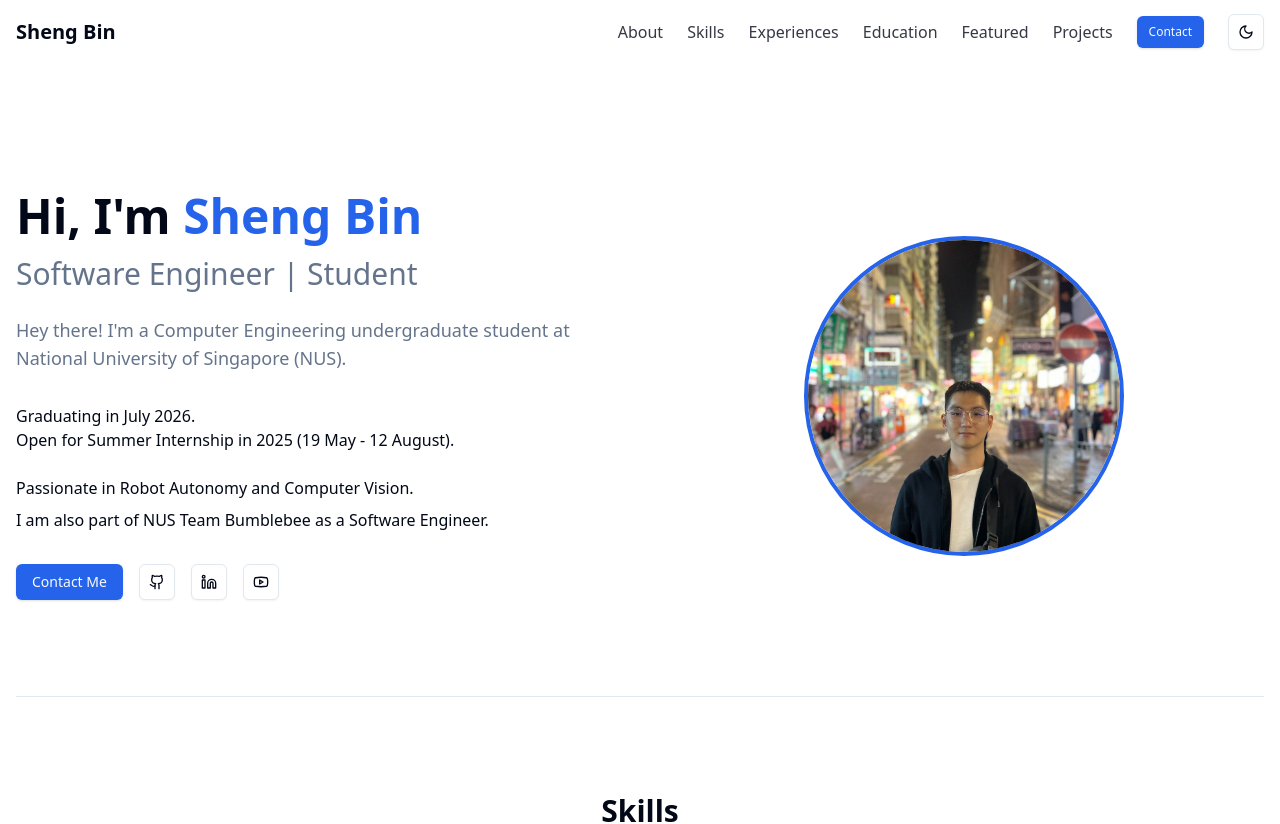
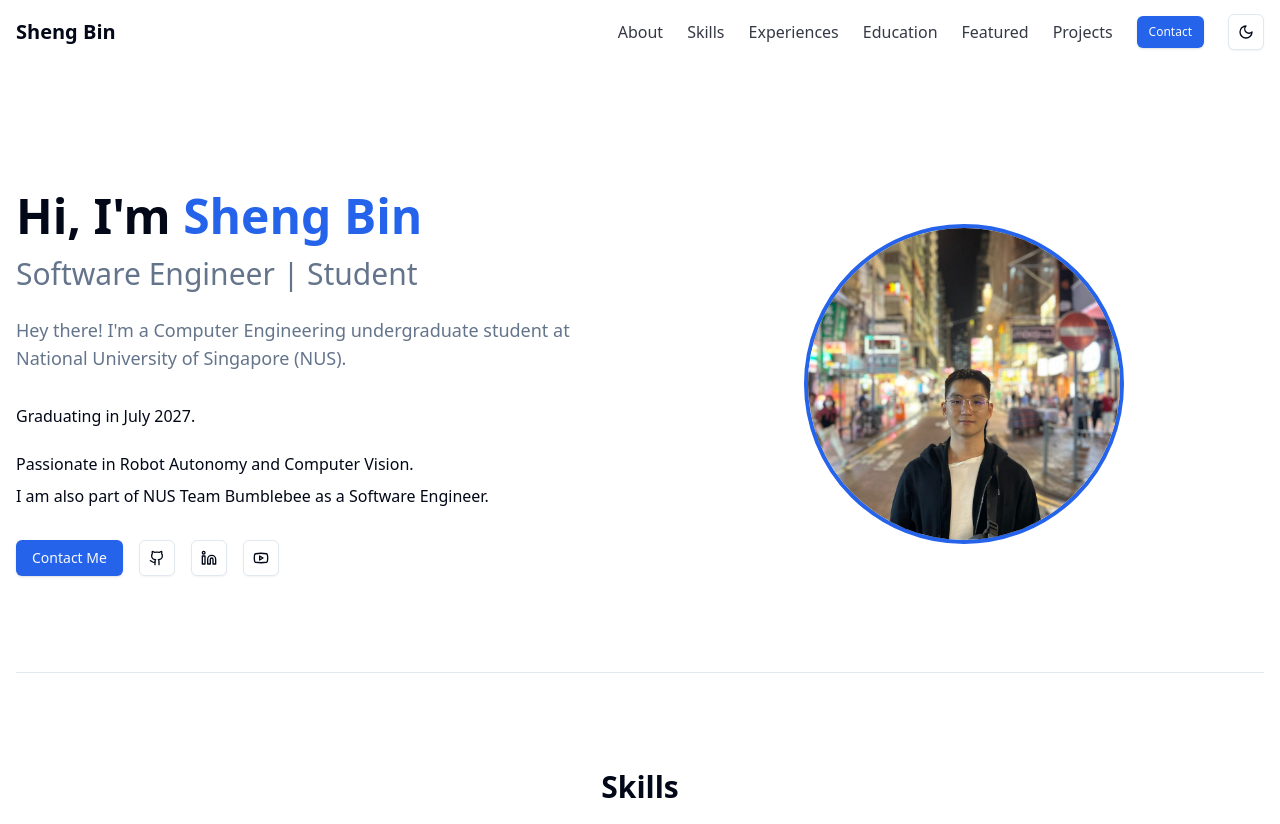
Before and after one commit to ShengBin-101/portfolio, a Next.js app: page / in a window 1280 px wide. Shown: the top 824 px of the page. Built offline with nearby package versions, Linux system fonts and the light colour scheme.

Commit message:
Remove summer internship description

```diff
--- a/components/about-me.tsx
+++ b/components/about-me.tsx
@@ -16,8 +16,7 @@ export default function AboutMe() {
           <p className="text-lg text-muted-foreground mb-8">
             Hey there! I&apos;m a Computer Engineering undergraduate student at National University of Singapore (NUS).
           </p>
-          <p>Graduating in July 2026.</p>
-          <p>Open for Summer Internship in 2025 (19 May - 12 August).</p>
+          <p>Graduating in July 2027.</p>
           <br />
           <ul className="space-y-2 mb-8">
             <li>Passionate in Robot Autonomy and Computer Vision.</li>
```
